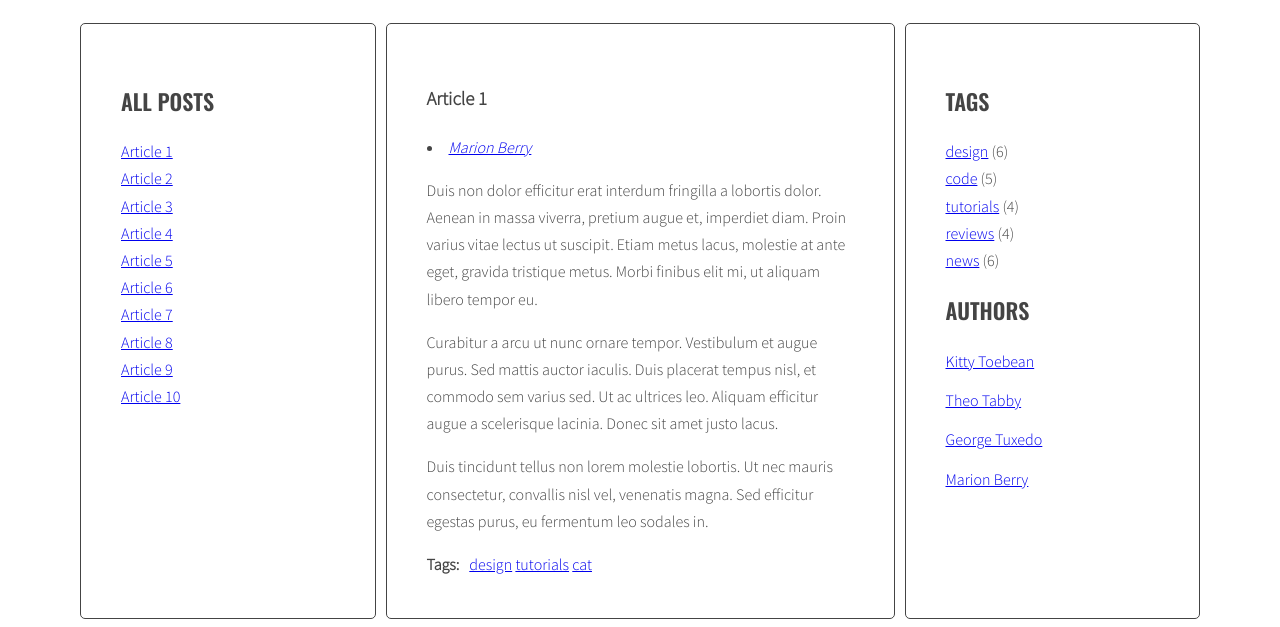
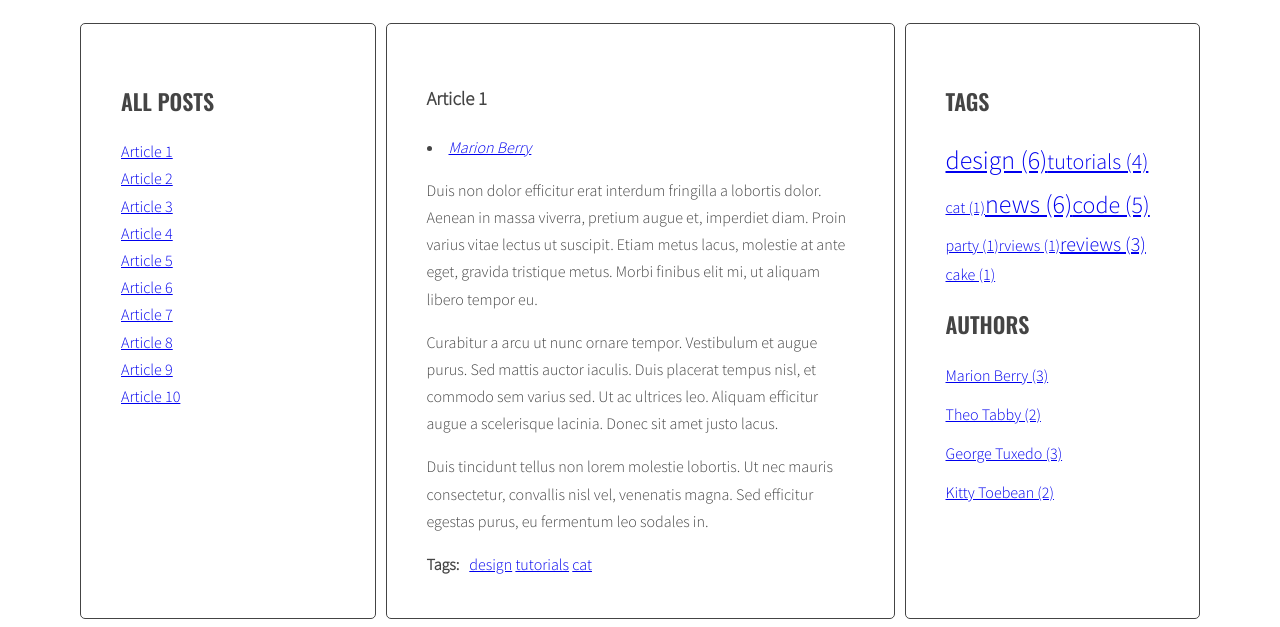
Before and after one commit to mssbase/Js-blog-new, a website: page index.html in a window 1280 px wide. Shown: the part 220-847 px from the top of the page. Drawn offline with nearby package versions, Linux system fonts and the light colour scheme.

Commit message:
handlebars

```diff
--- a/index.html
+++ b/index.html
@@ -179,34 +179,10 @@
       <aside class="sidebar">
         <h2 class="section-title">Tags</h2>
         <ul class="list tags">
-          <li><a href="#design">design</a> <span>(6)</span></li>
-          <li><a href="#code">code</a> <span>(5)</span></li>
-          <li><a href="#tutorials">tutorials</a> <span>(4)</span></li>
-          <li><a href="#reviews">reviews</a> <span>(4)</span></li>
-          <li><a href="#news">news</a> <span>(6)</span></li>
         </ul>
         <h2 class="section-title">Authors</h2>
         <ul class="list authors">
-          <li>
-            <a href="#author-Kity-Toebean">
-              <span class="author-name">Kitty Toebean</span>
-            </a>
-          </li>
-          <li>
-            <a href="#author-Theo-Tabby">
-              <span class="author-name">Theo Tabby</span>
-            </a>
-          </li>
-          <li>
-            <a href="#author-George-Tuxedo">
-              <span class="author-name">George Tuxedo</span>
-            </a>
-          </li>
-          <li>
-            <a href="#author-Marion-Berry">
-              <span class="author-name">Marion Berry</span>
-            </a>
-          </li>
+
         </ul>
       </aside>
     </main>
--- a/js/script.js
+++ b/js/script.js
@@ -36,7 +36,11 @@ const optArticleSelector = '.post',
   optTitleListSelector = '.titles',
   optArticleTagsSelector = '.post-tags .list',
   optTagsListSelector = '.tags.list',
-  optArticleAuthorSelector = '.post-author';
+  optArticleAuthorSelector = '.post-author',
+  optCloudClassCount = '5',
+  optCloudClassPrefix = 'tag-size-',
+  optAuthorListSelector = '.list.authors';
+
 
 
 function generateTitleLinks(customSelector = ''){
@@ -70,7 +74,37 @@ function generateTitleLinks(customSelector = ''){
 
 generateTitleLinks();
 
+const calculateTagsParams = function(tags){
+  const params = {
+    max: 0,
+    min: 999999,
+  };
+  for(let tag in tags){
+    if(tags[tag] > params.max){
+      params.max = tags[tag];
+    }
+  }
+  for(let tag in tags){
+    if(tags[tag] < params.min){
+      params.min = tags[tag];
+    }
+  }
+  return params;
+};
+
+const calculateTagClass = function(count, params){
+  const normalizedCount = count - params.min;
+  const normalizedMax = params.max - params.min;
+  const percentage = normalizedCount / normalizedMax;
+  const classNumber = Math.floor( percentage * (optCloudClassCount - 1) + 1 );
+
+  return optCloudClassPrefix + classNumber;
+};
+
+
 function generateTags() {
+  /* [NEW] create a new variable allTags with an empty object */
+  let allTags = {};
   /* find all articles */
   const articles = document.querySelectorAll(optArticleSelector);
   /* START LOOP: for every article: */
@@ -89,14 +123,39 @@ function generateTags() {
     /* START LOOP: for each tag */
     for(let tag of articleTagsArray){
       /* generate HTML of the link */
-      const tagHTML = '<li><a href="#tag-' + tag + '">' + tag + '</a></li>';
+      const linkHTML = '<li><a href="#tag-' + tag + '">' + tag + '</a></li>';
       /* add generated code to html variable */
-      html = html + tagHTML + ' ';
+      html = html + linkHTML + ' ';
+      /* [NEW] check if this link is NOT already in allTags */
+      if(!allTags[tag]){
+        /* [NEW] add generated code to allTags array */
+        allTags[tag] = 1;
+      } else{
+        allTags[tag]++;
+      }
     }
     /* insert HTML of all the links into the tags wrapper */
     tagWrapper.innerHTML = html;
   }
+  /* [NEW] find list of tags in right column */
+  const tagList = document.querySelector(optTagsListSelector);
+  const tagsParams = calculateTagsParams(allTags);
+  console.log('tagsParams:', tagsParams);
+
+
+  /* [NEW] create variable for all links HTML code */
+  let allTagsHTML = '';
+  /* [NEW] START LOOP: for each tag in allTags: */
+
+  for(let tag in allTags){
+    const tagLinkHTML = '<li class="' + calculateTagClass(allTags[tag], tagsParams) + '"><a href="#tag-' + tag + '">' + tag + ' (' + allTags[tag] + ') ' + '</a></li>';
+    allTagsHTML += tagLinkHTML;
+  }
+
+  tagList.innerHTML = allTagsHTML;
 }
+
+
 generateTags();
 
 const tagClickHandler = function(event){
@@ -133,19 +192,44 @@ const addClickListenersToTags = function(){
 };
 addClickListenersToTags();
 
+
 const generateAuthors = function () {
-
+  let allAuthors = {}
   const articles = document.querySelectorAll(optArticleSelector);
 
   for (let article of articles){
     const authorWrapper = article.querySelector(optArticleAuthorSelector);
+
     let html = '';
+
     const tagAuthor = article.getAttribute('data-author');
     const authorHTML = '<li><a href="#author-' + tagAuthor + '">' + tagAuthor + '</a></li>';
+
     html = html + authorHTML;
+    console.log(authorHTML);
+
+    if(!allAuthors[tagAuthor]){
+      allAuthors[tagAuthor] = 1;
+    } else {
+      allAuthors[tagAuthor]++;
+      console.log(allAuthors)
+    }
     authorWrapper.innerHTML = html;
+    console.log(authorWrapper);
   }
+  /* [NEW] find list of tags in right column */
+  const authorList = document.querySelector(optAuthorListSelector);
+
+  let allAuthorsHTML = '';
+
+  for (let tagAuthor in allAuthors){
+    const authorLinkHTML = '<li><a href="#author-' + tagAuthor + '">' + tagAuthor + ' (' + allAuthors[tagAuthor] + ') ' + '</a></li>';
+    allAuthorsHTML += authorLinkHTML;
+  }
+  authorList.innerHTML = allAuthorsHTML;
+
 };
+
 generateAuthors();
 
 const authorClickHandler = function (event) {
--- a/sass/style.scss
+++ b/sass/style.scss
@@ -118,3 +118,25 @@ body {
     margin: 0 10px 0 0;
   }
 }
+
+.tags li {
+  display: inline-block;
+}
+.tag-size-1 {
+  font-size; 15px;
+}
+}
+.tag-size-2 {
+  font-size: 18px;
+}
+.tag-size-3 {
+  font-size: 22;
+}
+.tag-size-4 {
+  font-size: 24px;
+  text-decoration: none;
+  color: rgb(49, 6, 78);
+}
+.tag-size-5 {
+  font-size: 28;
+}
```
Also changed, not shown: css/style.css, 1 other file.
